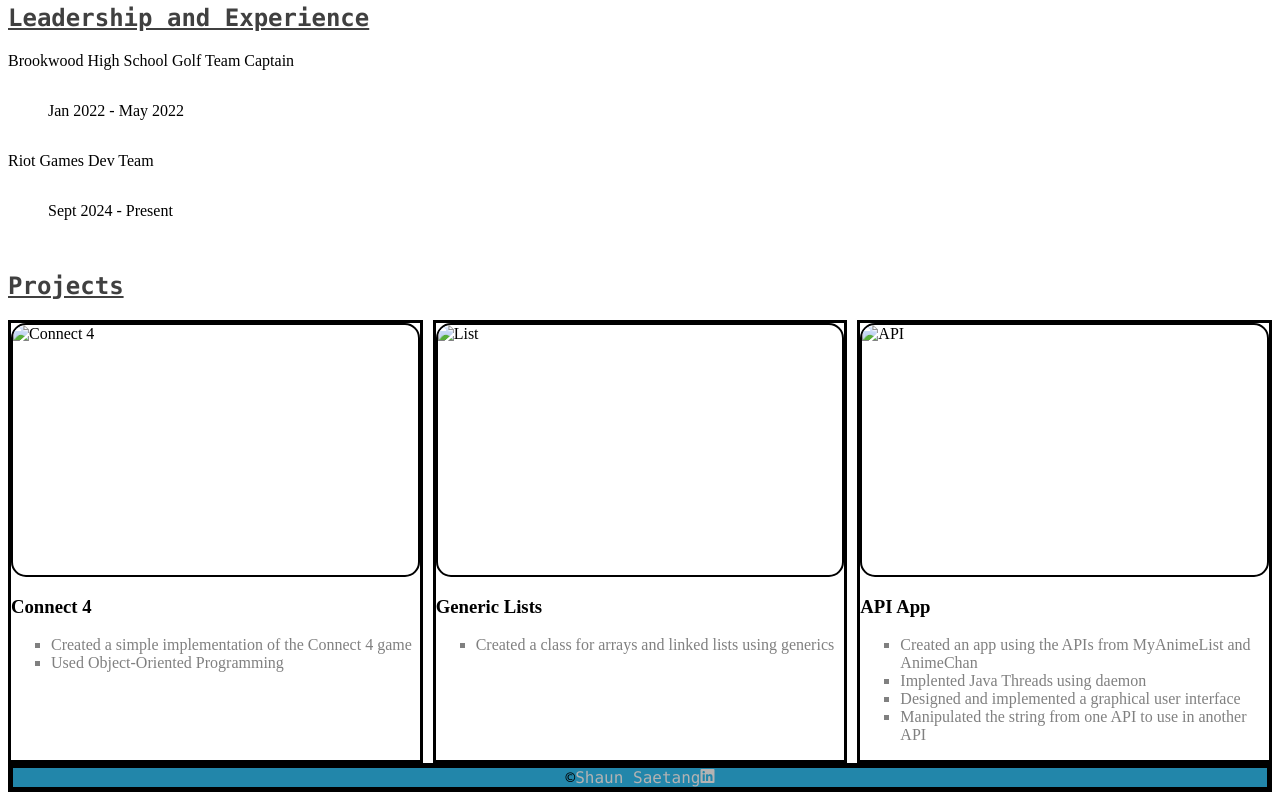
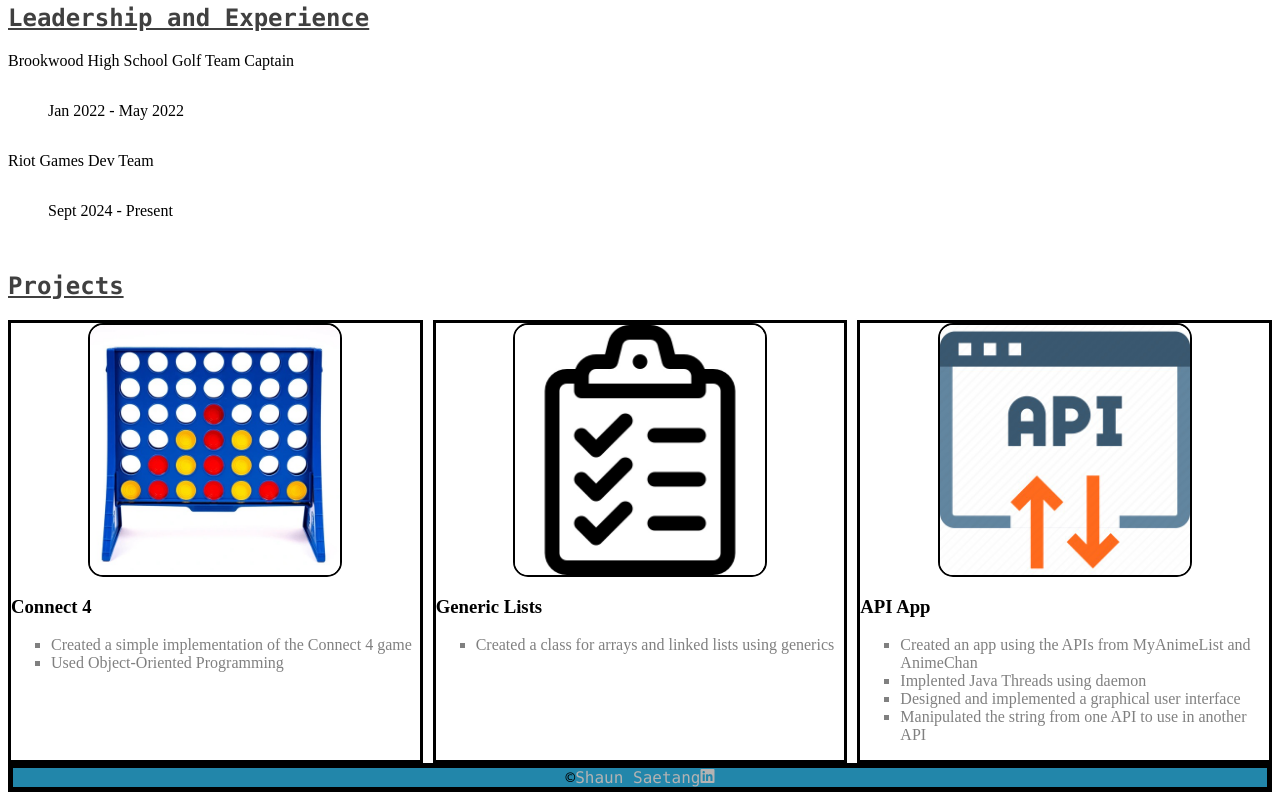
Before and after one commit to sbsaetang/sbsaetang.github.io, a plain HTML site: page index.html in a window 1280 px wide. Shown: the part 1352-2152 px from the top of the page. Drawn offline with Linux system fonts and the light colour scheme.

Commit message:
fixed errors

```diff
--- a/index.html
+++ b/index.html
@@ -17,7 +17,7 @@
     <body>
         <nav>
             <p> Shaun Saetang </p>
-            <p> <a href="images/contact.html"> Contact Shaun </a> </p>
+            <p> <a href="contact.html"> Contact Shaun </a> </p>
         </nav>
         <section class="splash">
             <h1> Shaun Saetang </h1>
@@ -71,7 +71,7 @@
             <h2> Projects </h2>
             <div class="three-col">
                 <div class="C4">
-                    <img src="3B435D49-6CB0-47AE-B6E8-1A9E24C0853A.jpeg" alt="Connect 4" height="250">
+                    <img src="images/3B435D49-6CB0-47AE-B6E8-1A9E24C0853A.jpeg" alt="Connect 4" height="250">
                     <h3> Connect 4 </h3>
                     <ul>
                         <li> Created a simple implementation of the Connect 4 game </li>
@@ -79,14 +79,14 @@
                     </ul>
                 </div>
                 <div class="lists">
-                    <img src="436F4331-1F0B-4919-9FF5-6E6EFCB537A8.jpeg" alt="List" height="250">
+                    <img src="images/436F4331-1F0B-4919-9FF5-6E6EFCB537A8.jpeg" alt="List" height="250">
                     <h3> Generic Lists </h3>
                     <ul>
                         <li> Created a class for arrays and linked lists using generics </li>
                     </ul>
                 </div>
                 <div class="api">
-                    <img src="C31B4181-A720-4E42-A0B3-05F4EC412560.jpeg" alt="API" height="250">
+                    <img src="images/C31B4181-A720-4E42-A0B3-05F4EC412560.jpeg" alt="API" height="250">
                     <h3> API App </h3>
                     <ul>
                         <li> Created an app using the APIs from MyAnimeList and AnimeChan </li>
```
